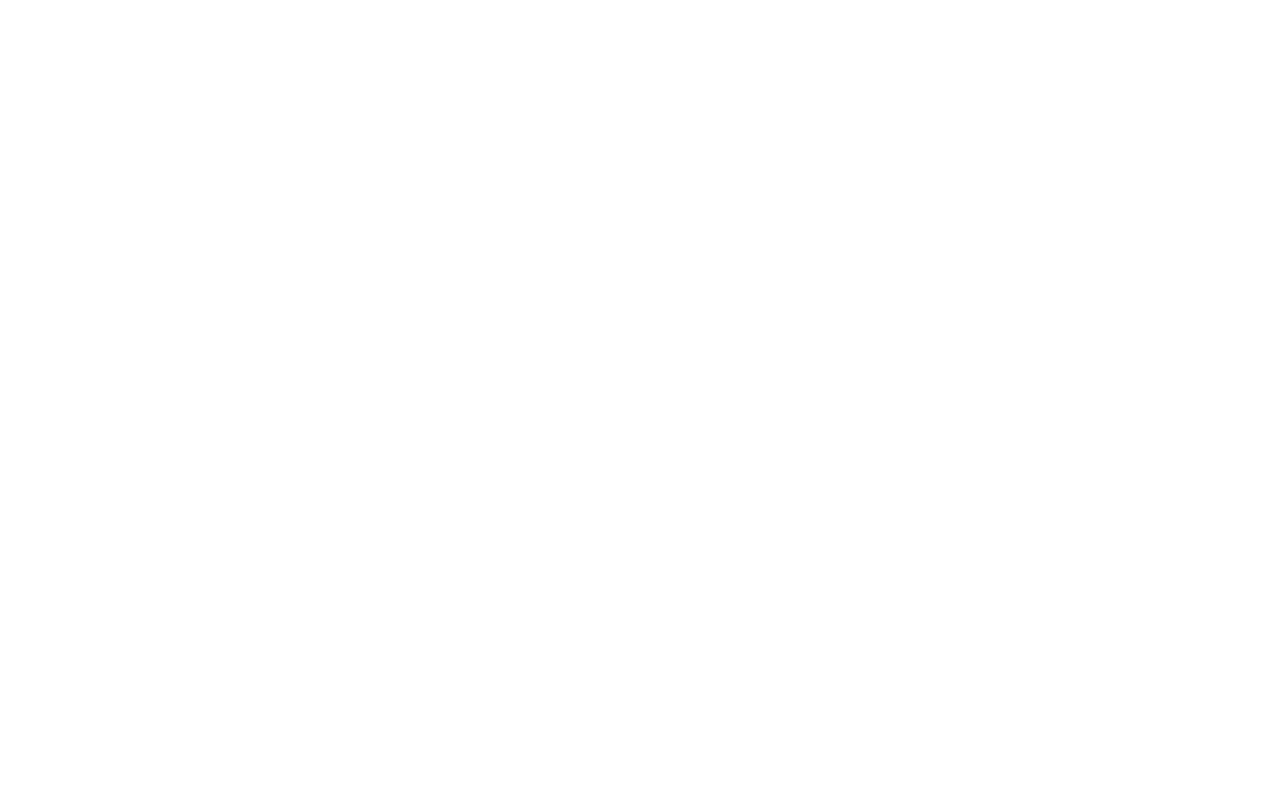
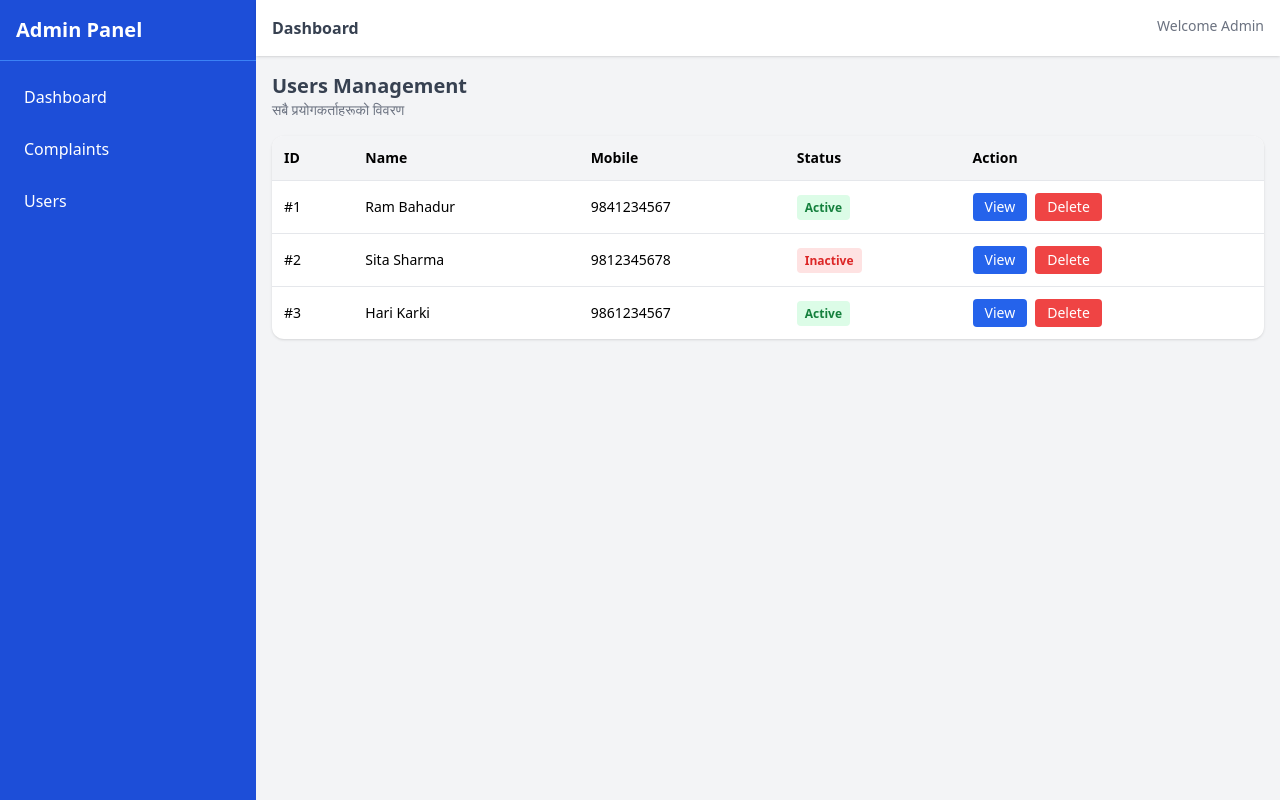
Before and after one commit to janak2019/gunaso, a React (Vite) app: page /admin/users in a window 1280 px wide. Before the commit this address had no page. Built offline with nearby package versions, Linux system fonts and the light colour scheme.

Commit message:
till admin dashboard

```diff
--- a/src/App.jsx
+++ b/src/App.jsx
@@ -9,6 +9,7 @@
 
 import Dashboard from "./pages/admin/Dashboard";
 import Complaints from "./pages/admin/Complaints";
+import Users from "./pages/admin/Users";
 
 function App() {
   return (
@@ -27,6 +28,7 @@
         <Route element={<AdminLayout />}>
           <Route path="/admin/dashboard" element={<Dashboard />} />
           <Route path="/admin/complaints" element={<Complaints />} />
+          <Route path="/admin/users" element={<Users />} />
         </Route>
 
       </Routes>
--- a/src/components/SubmitComplaints.jsx
+++ b/src/components/SubmitComplaints.jsx
@@ -35,7 +35,7 @@
     <div className="bg-gray-100">
       <Header />
 
-      <div className="max-w-4xl mx-auto p-4 md:p-6">
+      <div className="max-w-4xl mx-auto p-2 md:p-6">
         <div className="bg-white rounded-2xl shadow-md p-4 md:p-8">
 
           <div className="mb-6 border-b pb-3">
--- a/src/layouts/AdminLayout.jsx
+++ b/src/layouts/AdminLayout.jsx
@@ -1,18 +1,42 @@
-export default function Dashboard() {
+import { Outlet } from "react-router-dom";
+
+export default function AdminLayout() {
   return (
-    <div>
+    <div className="min-h-screen flex bg-gray-100">
 
-      <h2 className="text-xl font-bold mb-4">Dashboard</h2>
+      {/* Sidebar */}
+      <aside className="w-64 bg-blue-700 text-white hidden md:block">
+        <div className="p-4 text-xl font-bold border-b border-blue-500">
+          Admin Panel
+        </div>
 
-      <div className="grid grid-cols-2 gap-4">
-        <div className="bg-white p-4 shadow rounded">
-          <p>Total</p>
-          <h3 className="text-xl font-bold">120</h3>
-        </div>
-        <div className="bg-white p-4 shadow rounded">
-          <p>Pending</p>
-          <h3 className="text-yellow-500 text-xl">30</h3>
-        </div>
+        <nav className="p-4 space-y-3">
+          <a href="/admin/dashboard" className="block hover:bg-blue-600 p-2 rounded">
+            Dashboard
+          </a>
+          <a href="/admin/complaints" className="block hover:bg-blue-600 p-2 rounded">
+            Complaints
+          </a>
+          <a href="/admin/users" className="block hover:bg-blue-600 p-2 rounded">
+            Users
+          </a>
+        </nav>
+      </aside>
+
+      {/* Main Content Area */}
+      <div className="flex-1 flex flex-col">
+
+        {/* Topbar */}
+        <header className="bg-white shadow p-4 flex justify-between">
+          <h1 className="font-bold text-gray-700">Dashboard</h1>
+          <span className="text-sm text-gray-500">Welcome Admin</span>
+        </header>
+
+        {/* Page Content */}
+        <main className="p-4">
+          <Outlet />
+        </main>
+
       </div>
 
     </div>
--- a/src/pages/admin/Dashboard.jsx
+++ b/src/pages/admin/Dashboard.jsx
@@ -1,3 +1,52 @@
-export default function Dashboard() {
-  return <h2>Admin Dashboard</h2>;
+export default function AdminDashboard() {
+  return (
+    <div className="space-y-4">
+
+      {/* Stats */}
+      <div className="grid grid-cols-1 md:grid-cols-3 gap-4">
+
+        <div className="bg-white p-4 rounded-xl shadow">
+          <p>Total Complaints</p>
+          <h2 className="text-2xl font-bold">120</h2>
+        </div>
+
+        <div className="bg-white p-4 rounded-xl shadow">
+          <p className="text-yellow-500">Pending</p>
+          <h2 className="text-2xl font-bold">30</h2>
+        </div>
+
+        <div className="bg-white p-4 rounded-xl shadow">
+          <p className="text-green-600">Resolved</p>
+          <h2 className="text-2xl font-bold">90</h2>
+        </div>
+
+      </div>
+
+      {/* Table */}
+      <div className="bg-white rounded-xl shadow overflow-x-auto">
+        <table className="w-full text-sm">
+
+          <thead className="bg-gray-100">
+            <tr>
+              <th className="p-3 text-left">ID</th>
+              <th className="p-3 text-left">Mobile</th>
+              <th className="p-3 text-left">Type</th>
+              <th className="p-3 text-left">Status</th>
+            </tr>
+          </thead>
+
+          <tbody>
+            <tr className="border-t">
+              <td className="p-3">#101</td>
+              <td className="p-3">9841234567</td>
+              <td className="p-3">उजुरी</td>
+              <td className="p-3 text-yellow-600">Pending</td>
+            </tr>
+          </tbody>
+
+        </table>
+      </div>
+
+    </div>
+  );
 }
--- /dev/null
+++ b/src/pages/admin/Users.jsx
@@ -0,0 +1,99 @@
+import { useState } from "react";
+
+export default function Users() {
+  const [users] = useState([
+    {
+      id: 1,
+      name: "Ram Bahadur",
+      mobile: "9841234567",
+      status: "Active",
+    },
+    {
+      id: 2,
+      name: "Sita Sharma",
+      mobile: "9812345678",
+      status: "Inactive",
+    },
+    {
+      id: 3,
+      name: "Hari Karki",
+      mobile: "9861234567",
+      status: "Active",
+    },
+  ]);
+
+  return (
+    <div className="space-y-4">
+
+      {/* Title */}
+      <div>
+        <h2 className="text-xl font-bold text-gray-700">
+          Users Management
+        </h2>
+        <p className="text-sm text-gray-500">
+          सबै प्रयोगकर्ताहरूको विवरण
+        </p>
+      </div>
+
+      {/* Table */}
+      <div className="bg-white rounded-xl shadow overflow-x-auto">
+
+        <table className="w-full text-sm">
+
+          <thead className="bg-gray-100 text-left">
+            <tr>
+              <th className="p-3">ID</th>
+              <th className="p-3">Name</th>
+              <th className="p-3">Mobile</th>
+              <th className="p-3">Status</th>
+              <th className="p-3">Action</th>
+            </tr>
+          </thead>
+
+          <tbody>
+            {users.map((user) => (
+              <tr key={user.id} className="border-t">
+
+                <td className="p-3">#{user.id}</td>
+
+                <td className="p-3 font-medium">
+                  {user.name}
+                </td>
+
+                <td className="p-3">
+                  {user.mobile}
+                </td>
+
+                <td className="p-3">
+                  <span
+                    className={`px-2 py-1 rounded text-xs font-semibold ${
+                      user.status === "Active"
+                        ? "bg-green-100 text-green-700"
+                        : "bg-red-100 text-red-600"
+                    }`}
+                  >
+                    {user.status}
+                  </span>
+                </td>
+
+                <td className="p-3 space-x-2">
+                  <button className="bg-blue-600 text-white px-3 py-1 rounded">
+                    View
+                  </button>
+
+                  <button className="bg-red-500 text-white px-3 py-1 rounded">
+                    Delete
+                  </button>
+                </td>
+
+              </tr>
+            ))}
+          </tbody>
+
+        </table>
+
+      </div>
+
+    </div>
+  );
+}
```
